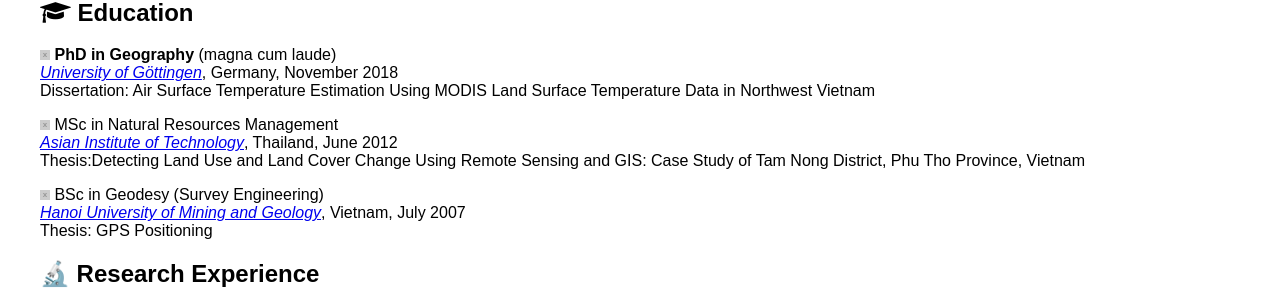
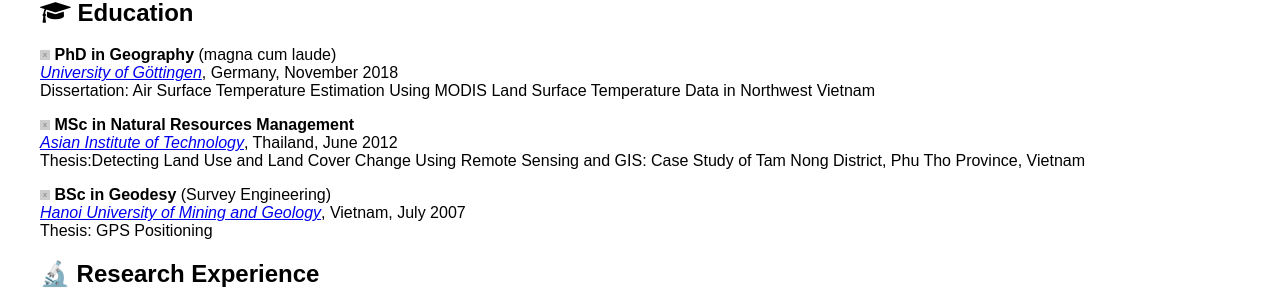
Before and after one commit to thanhnoiphan/thanhnoiphan.github.io, a Jekyll site: the page built from cv.md, in a window 1280 px wide. Shown: the part 501-809 px from the top of the page. Built offline with Jekyll 4.4.1, drawn with Linux system fonts in a browser that asks for light colours; nearby versions of some CDN libraries; a script that is not in the unit is left out.

Commit message:
Update cv.md

```diff
--- a/cv.md
+++ b/cv.md
@@ -33,11 +33,11 @@
 *[University of Göttingen](https://www.uni-goettingen.de/)*, Germany, November 2018 <br>
 Dissertation: Air Surface Temperature Estimation Using MODIS Land Surface Temperature Data in Northwest Vietnam
 
-![#00CCBB](https://placehold.co/10x10/00CCBB/00CCBB.png) MSc in Natural Resources Management <br>
+![#00CCBB](https://placehold.co/10x10/00CCBB/00CCBB.png) **MSc in Natural Resources Management** <br>
 *[Asian Institute of Technology](https://ait.ac.th/)*, Thailand, June 2012 <br>
 Thesis:Detecting Land Use and Land Cover Change Using Remote Sensing and GIS: Case Study of Tam Nong District, Phu Tho Province, Vietnam
 
-![#00CCBB](https://placehold.co/10x10/00CCBB/00CCBB.png) BSc in Geodesy (Survey Engineering) <br>
+![#00CCBB](https://placehold.co/10x10/00CCBB/00CCBB.png) **BSc in Geodesy** (Survey Engineering) <br>
 *[Hanoi University of Mining and Geology](https://humg.edu.vn/en/Pages/home.aspx)*, Vietnam, July 2007 <br>
 Thesis: GPS Positioning
 
```
